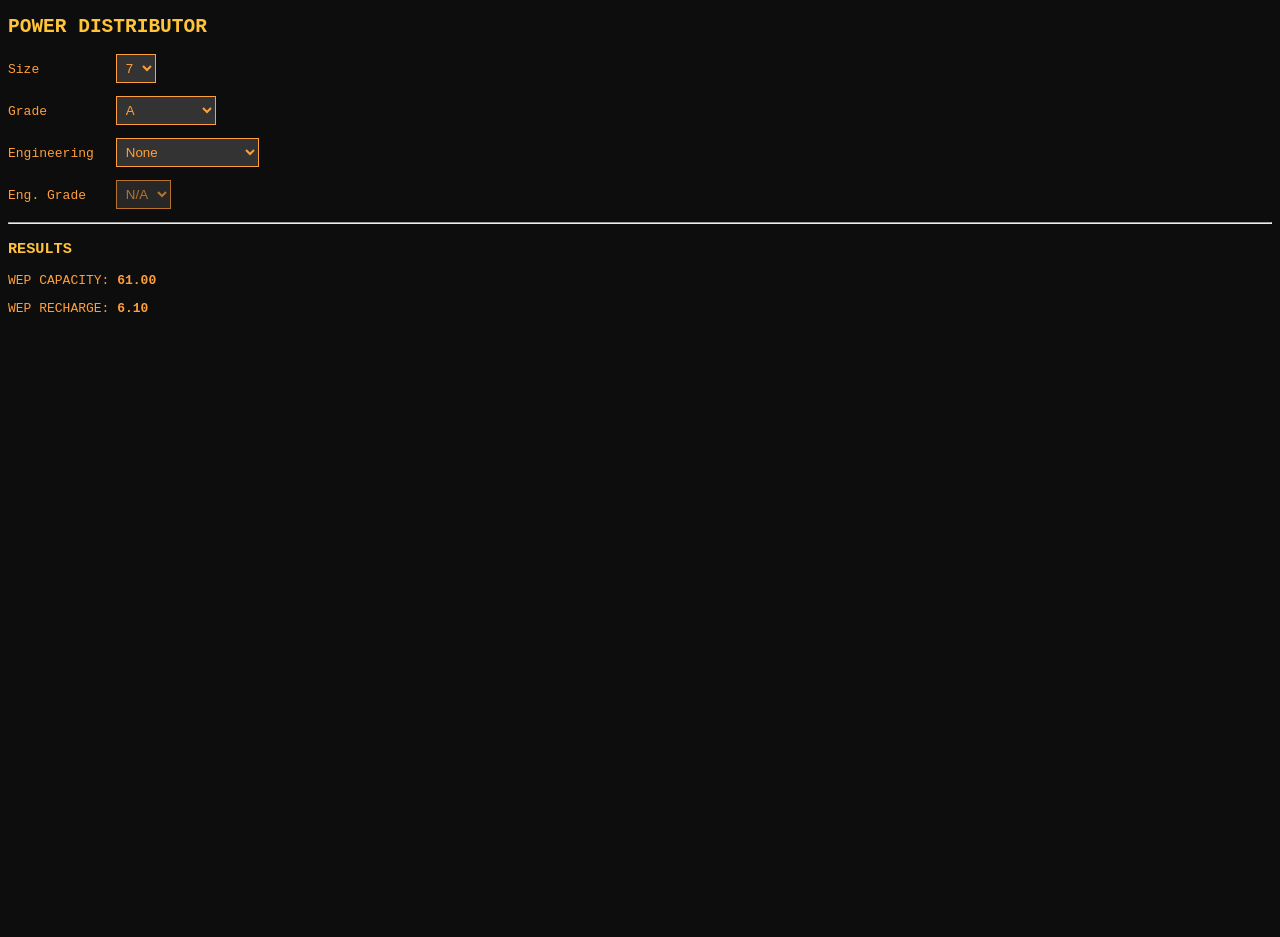
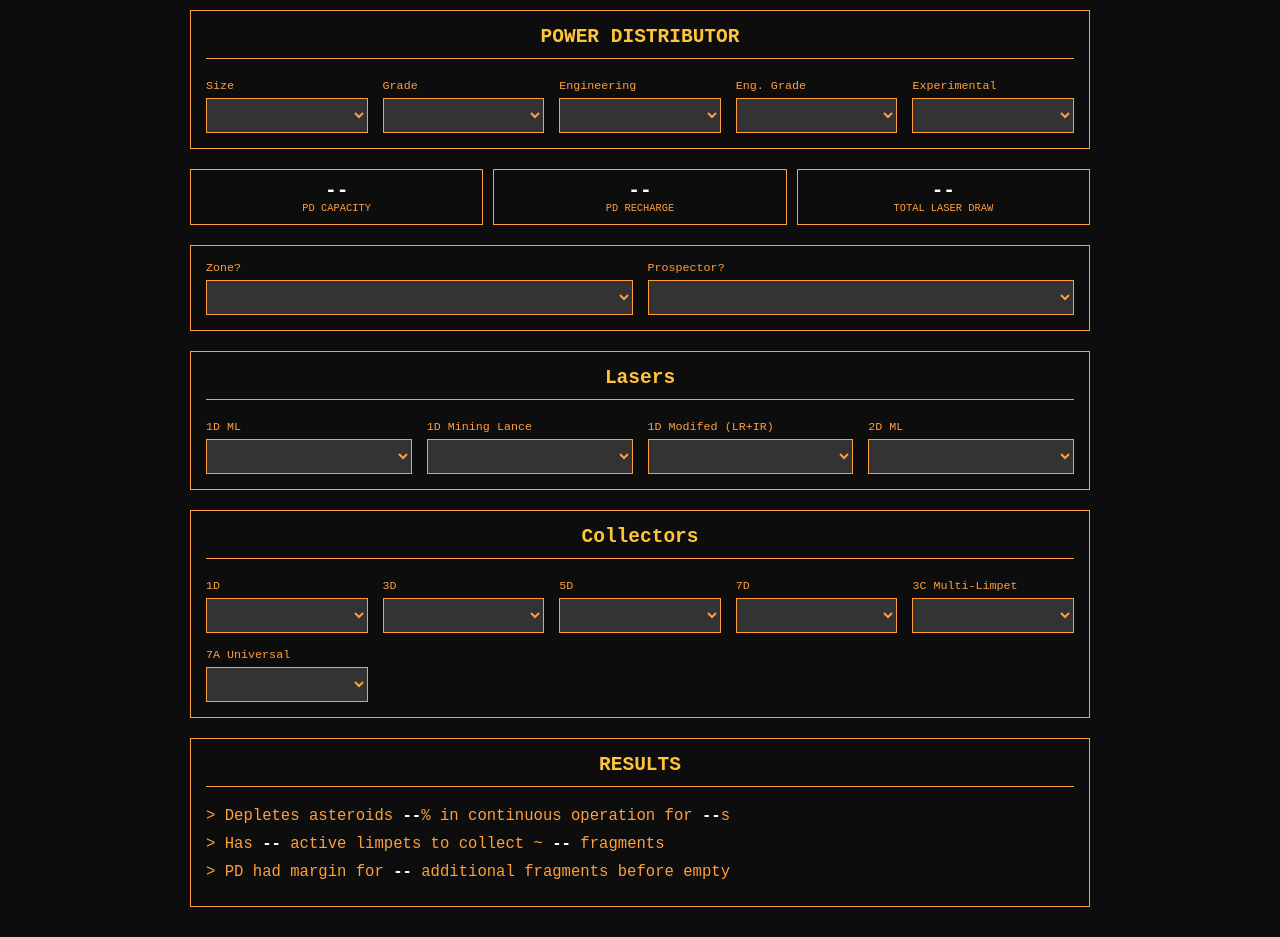
Before and after one commit to Minecrafter8001/LASER-MINING-CALCULATOR, a plain HTML site: page index.html in a window 1280 px wide. Before the commit the page ends 800 px from the top, so only its background shows below. Drawn offline with Linux system fonts and the light colour scheme.

Commit message:
Update index.html
Big boy changes

```diff
--- a/index.html
+++ b/index.html
@@ -2,56 +2,148 @@
 <html lang="en">
 <head>
     <meta charset="UTF-8">
-    <title>PD Calculator</title>
+    <meta name="viewport" content="width=device-width, initial-scale=1.0">
+    <title>Laser Mining Calculator</title>
     <style>
-        body { font-family: monospace; background-color: #0d0d0d; color: #ff9f3b; }
-        div { margin-bottom: 1em; }
-        label { display: inline-block; width: 100px; }
-        select { background-color: #333; color: #ff9f3b; border: 1px solid #ff9f3b; padding: 5px; }
-        h2, h3 { color: #ffc439; }
-        span { font-weight: bold; }
+        body {
+            font-family: monospace;
+            background-color: #0d0d0d;
+            color: #ff9f3b;
+            max-width: 900px;
+            margin: auto;
+            padding: 10px;
+        }
+        .section {
+            border: 1px solid #ff9f3b;
+            padding: 15px;
+            margin-bottom: 20px;
+        }
+        .section h2 {
+            margin-top: 0;
+            color: #ffc439;
+            text-align: center;
+            border-bottom: 1px solid #ff9f3b;
+            padding-bottom: 10px;
+            margin-bottom: 20px;
+        }
+        .grid {
+            display: grid;
+            grid-template-columns: repeat(auto-fit, minmax(150px, 1fr));
+            gap: 15px;
+        }
+        .grid-item {
+            display: flex;
+            flex-direction: column;
+        }
+        label {
+            margin-bottom: 5px;
+            font-size: 0.9em;
+        }
+        select {
+            width: 100%;
+            background-color: #333;
+            color: #ff9f3b;
+            border: 1px solid #ff9f3b;
+            padding: 8px;
+            box-sizing: border-box;
+        }
+        .results-grid {
+            display: grid;
+            grid-template-columns: repeat(auto-fit, minmax(120px, 1fr));
+            gap: 10px;
+            margin-bottom: 20px;
+        }
+        .pd-display {
+            border: 1px solid #ff9f3b;
+            padding: 10px;
+            text-align: center;
+        }
+        .pd-display .value {
+            font-size: 1.5em;
+            font-weight: bold;
+            color: #fff;
+        }
+        .pd-display .label {
+            font-size: 0.8em;
+            text-transform: uppercase;
+        }
+        .total-display {
+            text-align: center;
+            padding: 10px;
+        }
+        .final-results p {
+            font-size: 1.2em;
+            margin: 10px 0;
+        }
+        .final-results span {
+            color: #fff;
+            font-weight: bold;
+        }
     </style>
 </head>
 <body>
 
-    <h2>POWER DISTRIBUTOR</h2>
-    <div>
-        <label>Size</label>
-        <select id="pd-size">
-            <option value="1">1</option><option value="2">2</option><option value="3">3</option>
-            <option value="4">4</option><option value="5">5</option><option value="6">6</option>
-            <option value="7" selected>7</option><option value="8">8</option>
-        </select>
-    </div>
-    <div>
-        <label>Grade</label>
-        <select id="pd-grade">
-            <option value="E">E</option><option value="D">D</option><option value="C">C</option>
-            <option value="B">B</option><option value="A" selected>A</option><option value="A Guardian">A Guardian</option>
-        </select>
-    </div>
-    <div>
-        <label>Engineering</label>
-        <select id="eng-type">
-            <option value="None">None</option>
-            <option value="Weapons Focused">Weapons Focused</option>
-            <option value="Charge Enhanced">Charge Enhanced</option>
-        </select>
-    </div>
-    <div>
-        <label>Eng. Grade</label>
-        <select id="eng-grade">
-            <option value="0">N/A</option>
-            <option value="1">1</option><option value="2">2</option><option value="3">3</option>
-            <option value="4">4</option><option value="5">5</option>
-        </select>
+    <div class="section">
+        <h2>POWER DISTRIBUTOR</h2>
+        <div class="grid">
+            <div class="grid-item"><label>Size</label><select id="pd-size"></select></div>
+            <div class="grid-item"><label>Grade</label><select id="pd-grade"></select></div>
+            <div class="grid-item"><label>Engineering</label><select id="eng-type"></select></div>
+            <div class="grid-item"><label>Eng. Grade</label><select id="eng-grade"></select></div>
+            <div class="grid-item"><label>Experimental</label><select id="exp-effect"></select></div>
+        </div>
     </div>
 
-    <hr>
+    <div class="results-grid">
+        <div class="pd-display">
+            <div id="wep-cap-result" class="value">--</div>
+            <div class="label">PD CAPACITY</div>
+        </div>
+        <div class="pd-display">
+            <div id="wep-recharge-result" class="value">--</div>
+            <div class="label">PD RECHARGE</div>
+        </div>
+        <div class="pd-display">
+            <div id="total-draw-result" class="value">--</div>
+            <div class="label">TOTAL LASER DRAW</div>
+        </div>
+    </div>
 
-    <h3>RESULTS</h3>
-    <p>WEP CAPACITY: <span id="wep-cap-result">--</span></p>
-    <p>WEP RECHARGE: <span id="wep-recharge-result">--</span></p>
+    <div class="section">
+        <div class="grid">
+            <div class="grid-item"><label>Zone?</label><select id="zone-select"></select></div>
+            <div class="grid-item"><label>Prospector?</label><select id="prospector-select"></select></div>
+        </div>
+    </div>
+
+    <div class="section">
+        <h2>Lasers</h2>
+        <div class="grid">
+            <div class="grid-item"><label>1D ML</label><select class="laser-select" id="laser-1d-ml"></select></div>
+            <div class="grid-item"><label>1D Mining Lance</label><select class="laser-select" id="laser-1d-lance"></select></div>
+            <div class="grid-item"><label>1D Modifed (LR+IR)</label><select class="laser-select" id="laser-1d-modd"></select></div>
+            <div class="grid-item"><label>2D ML</label><select class="laser-select" id="laser-2d-ml"></select></div>
+        </div>
+    </div>
+
+    <div class="section">
+        <h2>Collectors</h2>
+        <div class="grid">
+            <div class="grid-item"><label>1D</label><select class="collector-select" id="collector-1d"></select></div>
+            <div class="grid-item"><label>3D</label><select class="collector-select" id="collector-3d"></select></div>
+            <div class="grid-item"><label>5D</label><select class="collector-select" id="collector-5d"></select></div>
+            <div class="grid-item"><label>7D</label><select class="collector-select" id="collector-7d"></select></div>
+            <div class="grid-item"><label>3C Multi-Limpet</label><select class="exclusive-collector collector-select" id="collector-3c-multi"></select></div>
+            <div class="grid-item"><label>7A Universal</label><select class="exclusive-collector collector-select" id="collector-7a-uni"></select></div>
+        </div>
+    </div>
+
+    <div class="section final-results">
+        <h2>RESULTS</h2>
+        <p>&gt; Depletes asteroids <span id="depletion-percent">--</span>% in continuous operation for <span id="depletion-time">--</span>s</p>
+        <p>&gt; Has <span id="total-limpets-result">--</span> active limpets to collect ~ <span id="fragments-per-rock">--</span> fragments</p>
+        <p>&gt; PD had margin for <span id="margin-fragments">--</span> additional fragments before empty</p>
+    </div>
 
     <script src="script.js"></script>
 
```
